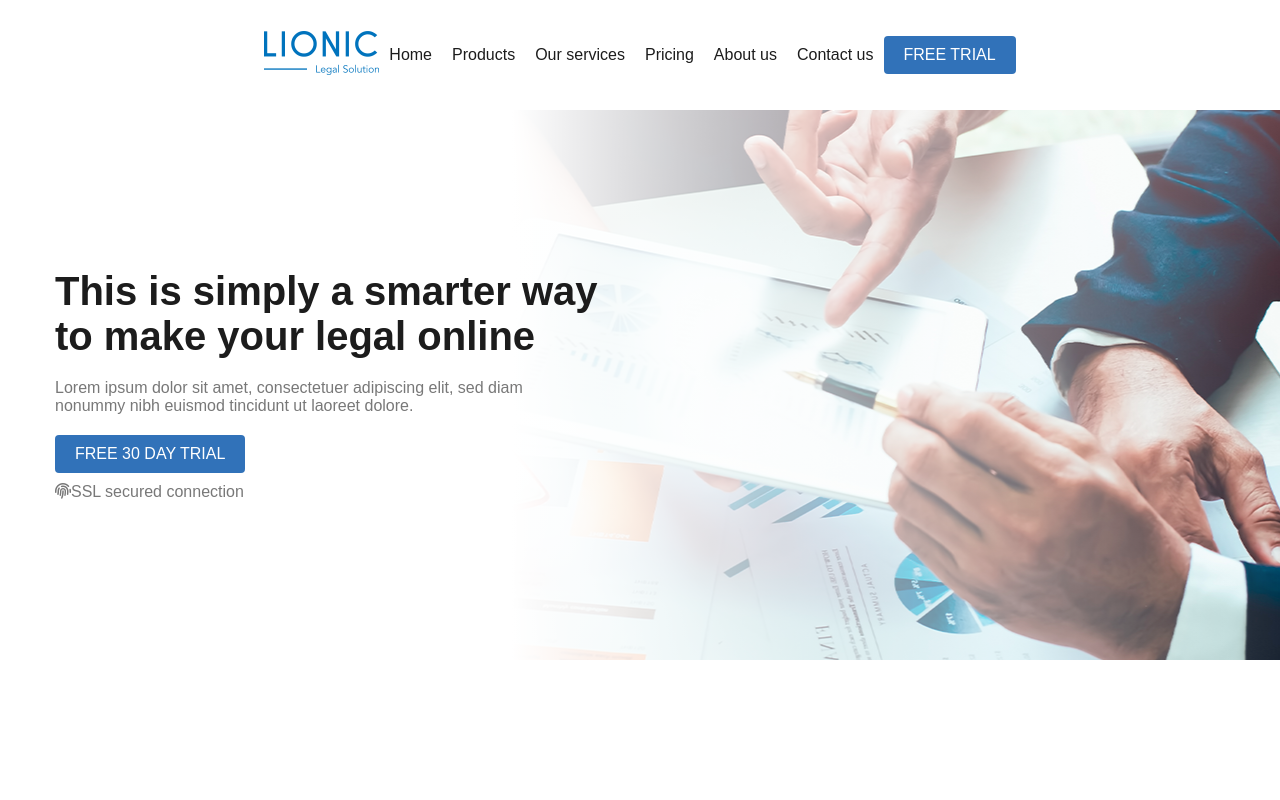
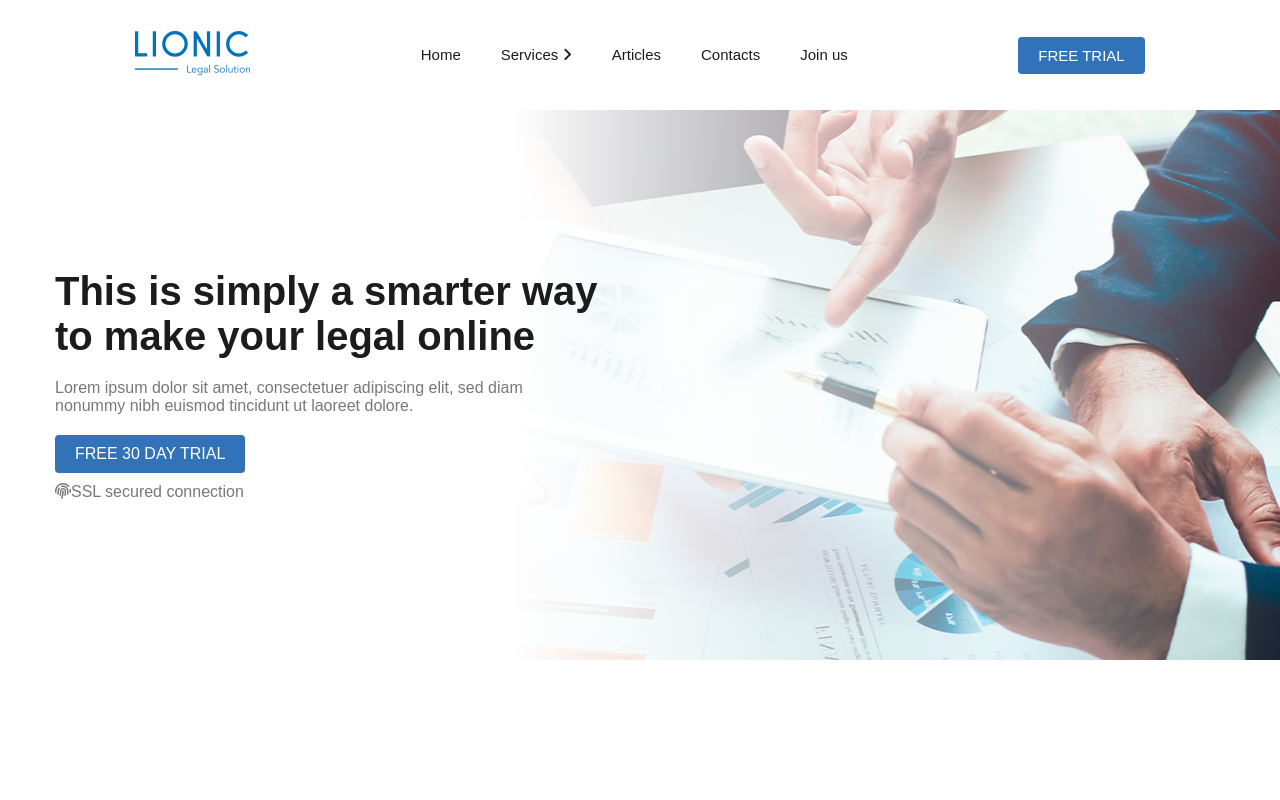
Before and after one commit to alexkuznecov16/lionic, a plain HTML site: page index.html in a window 1280 px wide. Shown: the top 800 px of the page. Drawn offline with Linux system fonts and the light colour scheme; a web font is replaced by a local one.

Commit message:
html&css

```diff
--- a/index.html
+++ b/index.html
@@ -21,19 +21,16 @@
                             <a href="#">Home</a>
                         </li>
                         <li class="nav-item">
-                            <a href="#">Products</a>
+                            <a href="#">Services <i class="fa-solid fa-angle-right"></i></a>
                         </li>
                         <li class="nav-item">
-                            <a href="#">Our services</a>
+                            <a href="#">Articles</a>
                         </li>
                         <li class="nav-item">
-                            <a href="#">Pricing</a>
+                            <a href="#">Contacts</a>
                         </li>
                         <li class="nav-item">
-                            <a href="#">About us</a>
-                        </li>
-                        <li class="nav-item">
-                            <a href="#">Contact us</a>
+                            <a href="#">Join us</a>
                         </li>
                     </ul>
                 </nav>
--- a/style.css
+++ b/style.css
@@ -68,20 +68,34 @@ p{
     align-items: center;
     height: 110px;
 }
+
+.header__logo {
+    margin: 0 auto;
+}
+
 .header__nav {
     position: relative;
+    margin: 0 auto;
 }
 .nav-list {
     display: flex;
+    column-gap: 20px;
 }
 .nav-item {
     padding: 0 10px;
 }
+
+.nav-item a{
+    font-size: 15px;
+}
+
 .header__button {
     padding: 10px 20px;
     background-color: #3172b9;
     color: #fff;
     border-radius: 4px;
+    font-size: 15px;
+    margin: 0 auto;
 }
 
 /*! Section intro  */
@@ -95,6 +109,7 @@ p{
     background-size: cover;
     position: relative;
     z-index: 1;
+    background-attachment: fixed;
 }
 
 .intro:after {
@@ -293,3 +308,7 @@ p{
 .author__profession {
     font-size: 14px;
 }
+
+
+
+/*! Section Articles  */
```
